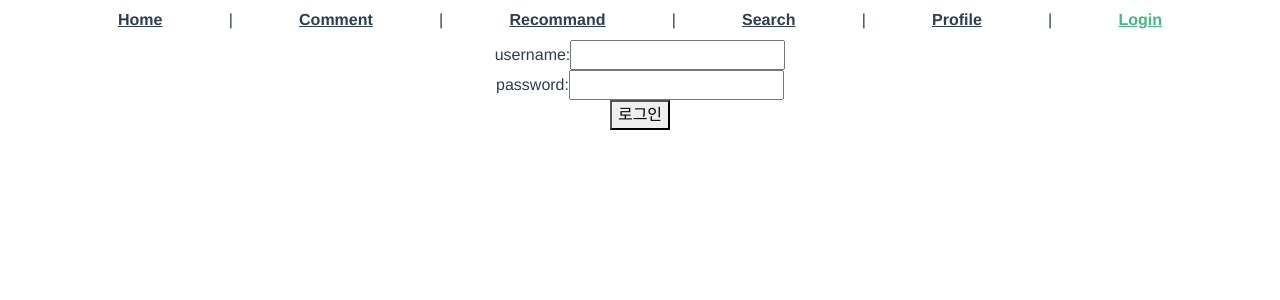
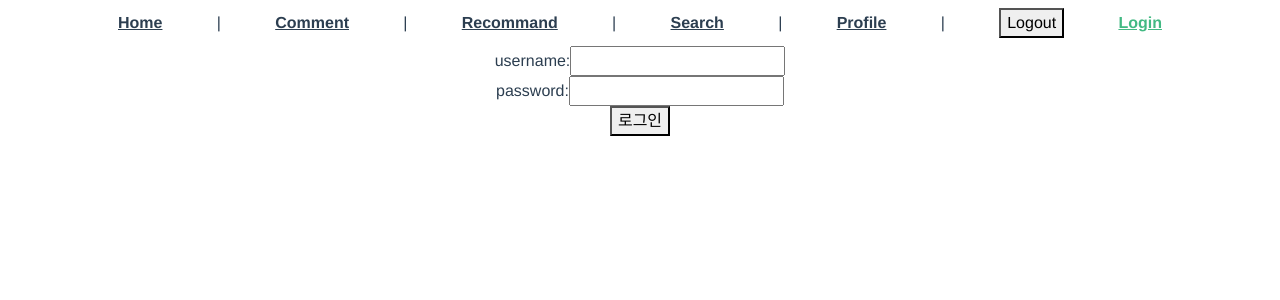
Before and after one commit to Maker-H/Teampjt-Movie-Service, a Vue app in the folder front-server/: page /v/login in a window 1280 px wide. Shown: the top 300 px of the page. Built offline with nearby package versions, Linux system fonts and the light colour scheme.

Commit message:
feat: logout 기능 구현
- localStorage에 저장되어 있는 토큰들을 지우게 구현

SMS-62

```diff
--- a/front-server/src/components/NavBar.vue
+++ b/front-server/src/components/NavBar.vue
@@ -7,7 +7,11 @@
         <router-link :to="{name: 'RecommandView'}">Recommand</router-link> |
         <router-link :to="{name: 'SearchView'}">Search</router-link> |
         <router-link :to="{name: 'ProfileView'}">Profile</router-link> |
+        <!-- 로그인 했을 때 -->
+        <button @click="logout">Logout</button>
+        <!-- 로그인 안했을 때 -->
         <router-link :to="{name: 'LoginView'}">Login</router-link>
+        <!-- TODO: signup -->
       </div>
     </nav>
   </div>
@@ -16,6 +20,11 @@
 <script>
 export default {
   name: 'NavBar',
+  methods: {
+    logout() {
+      this.$store.dispatch('logout/logout')
+    }
+  }
 }
 </script>
 
--- a/front-server/src/store/index.js
+++ b/front-server/src/store/index.js
@@ -4,6 +4,7 @@ import home from '@/store/modules/home'
 import detail from '@/store/modules/detail'
 import recommand from '@/store/modules/recommand'
 import login from '@/store/modules/auths/login'
+import logout from '@/store/modules/auths/logout'
 import comment from '@/store/modules/comment'
 
 
@@ -23,6 +24,7 @@ export default new Vuex.Store({
     detail,
     recommand,
     login,
+    logout,
     comment,
   }
 })
--- /dev/null
+++ b/front-server/src/store/modules/auths/logout.js
@@ -0,0 +1,20 @@
+const state = () => {
+}
+const getters = {
+}
+const mutations = {
+}
+const actions = {
+  logout() {
+    localStorage.removeItem('access')
+    localStorage.removeItem('refresh')
+  }
+}
+
+export default {
+  namespaced: true,
+  state,
+  getters,
+  mutations,
+  actions,
+}
```
